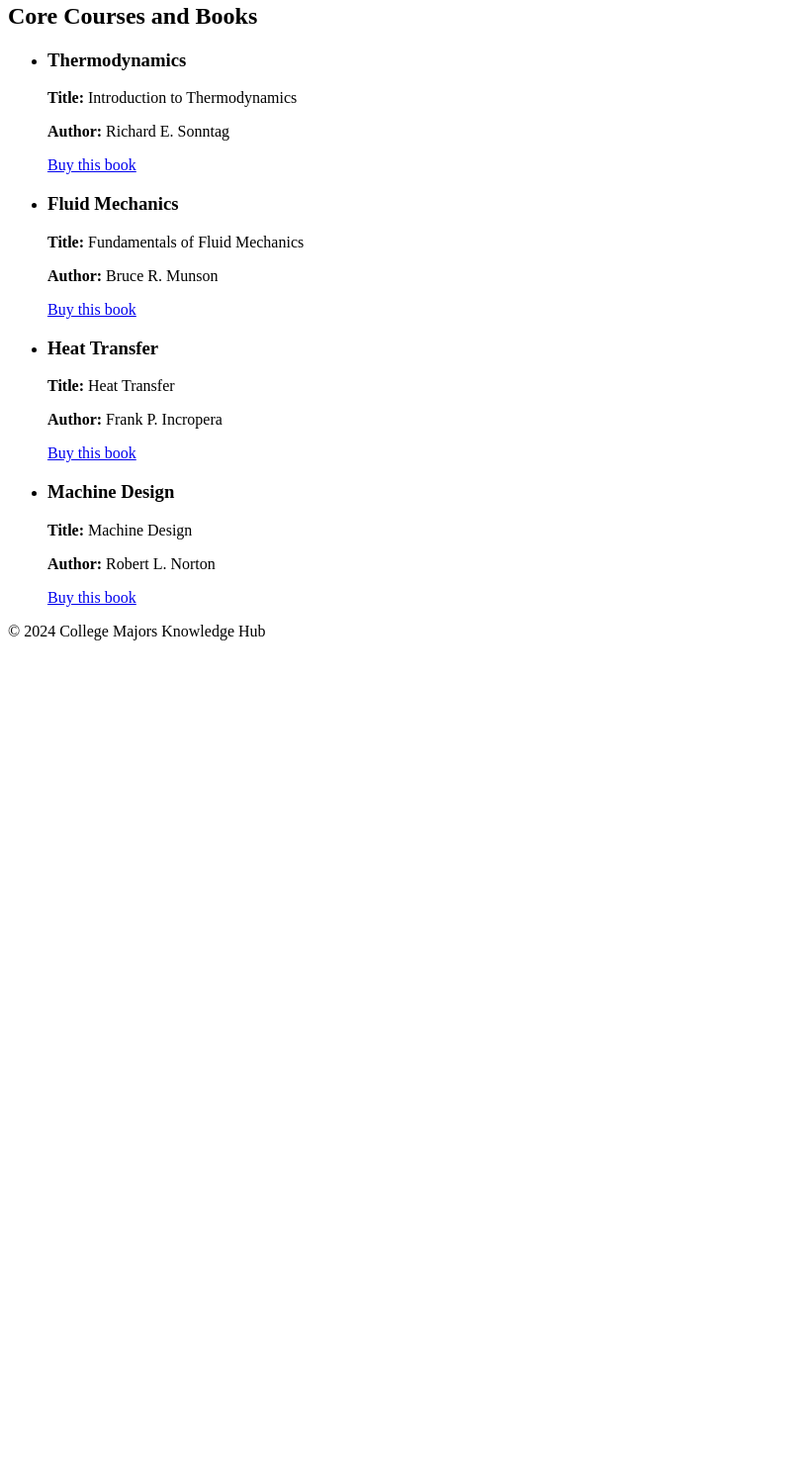
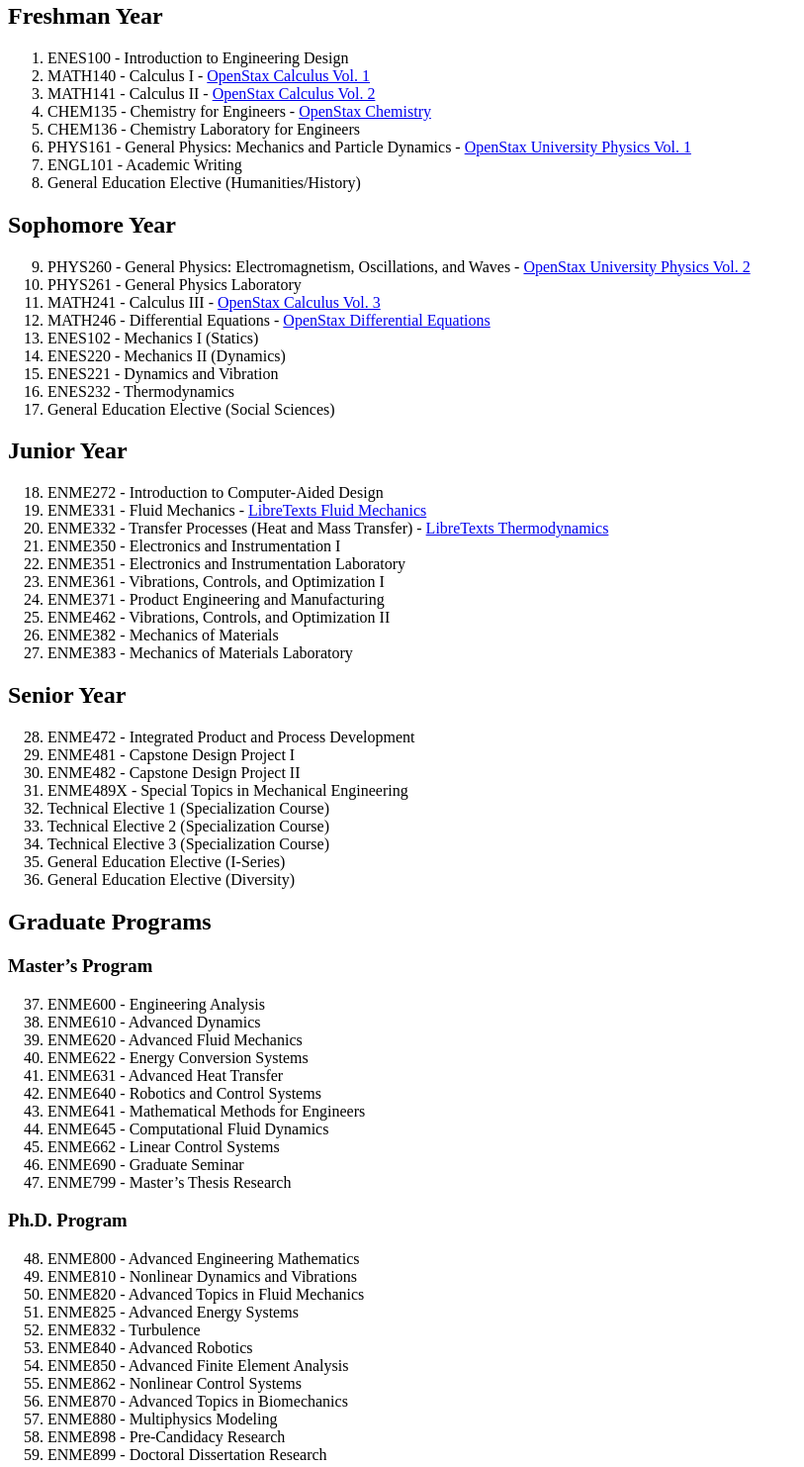
Before and after one commit to Martinezworldwide/collegemajors, a plain HTML site: page majors/engineering/mechanical-engineering.html in a window 1280 px wide. Shown: the part 115-1597 px from the top of the page at 99% size, without its empty margins (0-813 px from the left). Before the commit the page ends 800 px from the top, so only its background shows below. Drawn offline with Linux system fonts and the light colour scheme.

Commit message:
Update mechanical-engineering.html

```diff
--- a/majors/engineering/mechanical-engineering.html
+++ b/majors/engineering/mechanical-engineering.html
@@ -5,19 +5,110 @@
     <meta name="viewport" content="width=device-width, initial-scale=1.0">
     <title>Mechanical Engineering</title>
     <link rel="stylesheet" href="../../styles/style.css">
-    <script defer src="../../scripts/main.js"></script>
 </head>
 <body>
     <header>
-        <h1>Mechanical Engineering</h1>
-        <p>Learn about courses and find recommended books.</p>
+        <h1>Mechanical Engineering Curriculum</h1>
+        <p>Explore the complete curriculum for Mechanical Engineering, including recommended open-source textbooks.</p>
     </header>
     <main>
+        <!-- Freshman Year -->
         <section>
-            <h2>Core Courses and Books</h2>
-            <ul id="book-list" data-json="../../books/engineering/mechanical-engineering.json">
-                <!-- Books will be dynamically loaded here -->
-            </ul>
+            <h2>Freshman Year</h2>
+            <ol>
+                <li>ENES100 - Introduction to Engineering Design</li>
+                <li>MATH140 - Calculus I - <a href="https://openstax.org/books/calculus-volume-1/pages/1-introduction" target="_blank">OpenStax Calculus Vol. 1</a></li>
+                <li>MATH141 - Calculus II - <a href="https://openstax.org/books/calculus-volume-2/pages/1-introduction" target="_blank">OpenStax Calculus Vol. 2</a></li>
+                <li>CHEM135 - Chemistry for Engineers - <a href="https://openstax.org/books/chemistry-atoms-first/pages/1-introduction" target="_blank">OpenStax Chemistry</a></li>
+                <li>CHEM136 - Chemistry Laboratory for Engineers</li>
+                <li>PHYS161 - General Physics: Mechanics and Particle Dynamics - <a href="https://openstax.org/books/university-physics-volume-1/pages/1-introduction" target="_blank">OpenStax University Physics Vol. 1</a></li>
+                <li>ENGL101 - Academic Writing</li>
+                <li>General Education Elective (Humanities/History)</li>
+            </ol>
+        </section>
+
+        <!-- Sophomore Year -->
+        <section>
+            <h2>Sophomore Year</h2>
+            <ol start="9">
+                <li>PHYS260 - General Physics: Electromagnetism, Oscillations, and Waves - <a href="https://openstax.org/books/university-physics-volume-2/pages/1-introduction" target="_blank">OpenStax University Physics Vol. 2</a></li>
+                <li>PHYS261 - General Physics Laboratory</li>
+                <li>MATH241 - Calculus III - <a href="https://openstax.org/books/calculus-volume-3/pages/1-introduction" target="_blank">OpenStax Calculus Vol. 3</a></li>
+                <li>MATH246 - Differential Equations - <a href="https://openstax.org/books/differential-equations/pages/1-introduction" target="_blank">OpenStax Differential Equations</a></li>
+                <li>ENES102 - Mechanics I (Statics)</li>
+                <li>ENES220 - Mechanics II (Dynamics)</li>
+                <li>ENES221 - Dynamics and Vibration</li>
+                <li>ENES232 - Thermodynamics</li>
+                <li>General Education Elective (Social Sciences)</li>
+            </ol>
+        </section>
+
+        <!-- Junior Year -->
+        <section>
+            <h2>Junior Year</h2>
+            <ol start="18">
+                <li>ENME272 - Introduction to Computer-Aided Design</li>
+                <li>ENME331 - Fluid Mechanics - <a href="https://eng.libretexts.org/Bookshelves/Fluid_Mechanics/Basic_Fluid_Mechanics" target="_blank">LibreTexts Fluid Mechanics</a></li>
+                <li>ENME332 - Transfer Processes (Heat and Mass Transfer) - <a href="https://eng.libretexts.org/Bookshelves/Thermodynamics_and_Statistical_Mechanics" target="_blank">LibreTexts Thermodynamics</a></li>
+                <li>ENME350 - Electronics and Instrumentation I</li>
+                <li>ENME351 - Electronics and Instrumentation Laboratory</li>
+                <li>ENME361 - Vibrations, Controls, and Optimization I</li>
+                <li>ENME371 - Product Engineering and Manufacturing</li>
+                <li>ENME462 - Vibrations, Controls, and Optimization II</li>
+                <li>ENME382 - Mechanics of Materials</li>
+                <li>ENME383 - Mechanics of Materials Laboratory</li>
+            </ol>
+        </section>
+
+        <!-- Senior Year -->
+        <section>
+            <h2>Senior Year</h2>
+            <ol start="28">
+                <li>ENME472 - Integrated Product and Process Development</li>
+                <li>ENME481 - Capstone Design Project I</li>
+                <li>ENME482 - Capstone Design Project II</li>
+                <li>ENME489X - Special Topics in Mechanical Engineering</li>
+                <li>Technical Elective 1 (Specialization Course)</li>
+                <li>Technical Elective 2 (Specialization Course)</li>
+                <li>Technical Elective 3 (Specialization Course)</li>
+                <li>General Education Elective (I-Series)</li>
+                <li>General Education Elective (Diversity)</li>
+            </ol>
+        </section>
+
+        <!-- Graduate Programs -->
+        <section>
+            <h2>Graduate Programs</h2>
+            <h3>Master’s Program</h3>
+            <ol start="37">
+                <li>ENME600 - Engineering Analysis</li>
+                <li>ENME610 - Advanced Dynamics</li>
+                <li>ENME620 - Advanced Fluid Mechanics</li>
+                <li>ENME622 - Energy Conversion Systems</li>
+                <li>ENME631 - Advanced Heat Transfer</li>
+                <li>ENME640 - Robotics and Control Systems</li>
+                <li>ENME641 - Mathematical Methods for Engineers</li>
+                <li>ENME645 - Computational Fluid Dynamics</li>
+                <li>ENME662 - Linear Control Systems</li>
+                <li>ENME690 - Graduate Seminar</li>
+                <li>ENME799 - Master’s Thesis Research</li>
+            </ol>
+
+            <h3>Ph.D. Program</h3>
+            <ol start="48">
+                <li>ENME800 - Advanced Engineering Mathematics</li>
+                <li>ENME810 - Nonlinear Dynamics and Vibrations</li>
+                <li>ENME820 - Advanced Topics in Fluid Mechanics</li>
+                <li>ENME825 - Advanced Energy Systems</li>
+                <li>ENME832 - Turbulence</li>
+                <li>ENME840 - Advanced Robotics</li>
+                <li>ENME850 - Advanced Finite Element Analysis</li>
+                <li>ENME862 - Nonlinear Control Systems</li>
+                <li>ENME870 - Advanced Topics in Biomechanics</li>
+                <li>ENME880 - Multiphysics Modeling</li>
+                <li>ENME898 - Pre-Candidacy Research</li>
+                <li>ENME899 - Doctoral Dissertation Research</li>
+            </ol>
         </section>
     </main>
     <footer>
```
